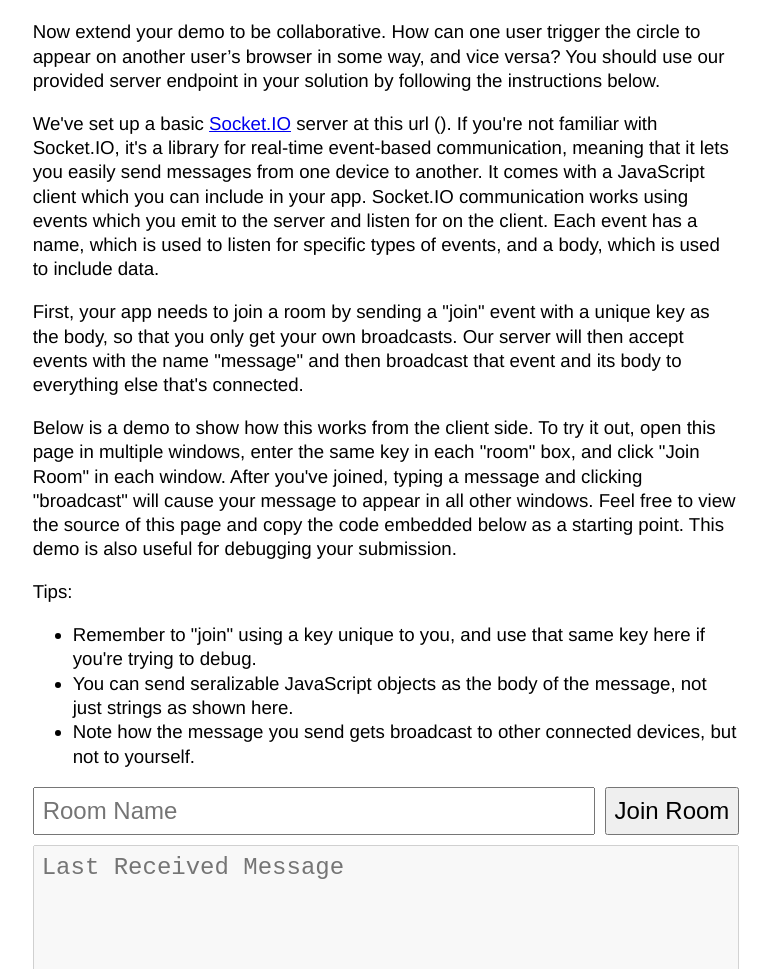
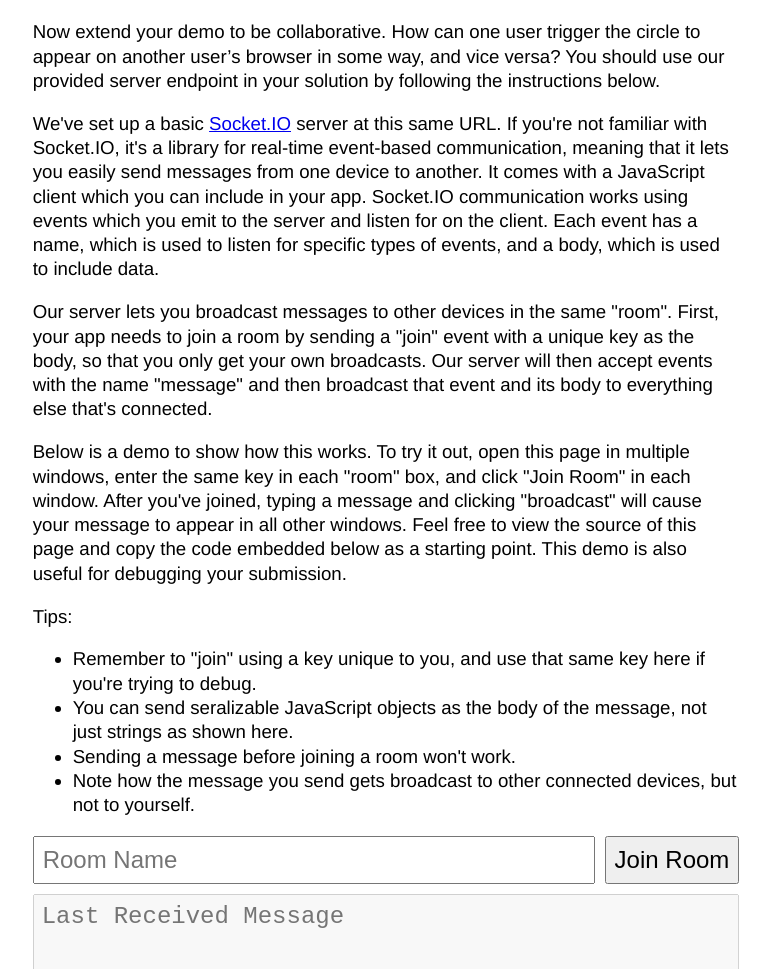
Before and after one commit to dormroomfund/drf-eng-challenge, a website: page index.html in a window 1280 px wide. Shown: the part 458-1427 px from the top of the page, without its empty margins (254-1022 px from the left). Drawn offline with Linux system fonts and the light colour scheme; a script that the page names is missing.

Commit message:
Edit copy

```diff
--- a/index.html
+++ b/index.html
@@ -49,11 +49,11 @@
 
     <p>Now extend your demo to be collaborative. How can one user trigger the circle to appear on another user’s browser in some way, and vice versa? You should use our provided server endpoint in your solution by following the instructions below.</p>
 
-    <p>We've set up a basic <a href="https://socket.io/" target="_blank">Socket.IO</a> server at this url (). If you're not familiar with Socket.IO, it's a library for real-time event-based communication, meaning that it lets you easily send messages from one device to another. It comes with a JavaScript client which you can include in your app. Socket.IO communication works using events which you emit to the server and listen for on the client. Each event has a name, which is used to listen for specific types of events, and a body, which is used to include data.</p>
+    <p>We've set up a basic <a href="https://socket.io/" target="_blank">Socket.IO</a> server at this same URL. If you're not familiar with Socket.IO, it's a library for real-time event-based communication, meaning that it lets you easily send messages from one device to another. It comes with a JavaScript client which you can include in your app. Socket.IO communication works using events which you emit to the server and listen for on the client. Each event has a name, which is used to listen for specific types of events, and a body, which is used to include data.</p>
 
-    <p>First, your app needs to join a room by sending a "join" event with a unique key as the body, so that you only get your own broadcasts. Our server will then accept events with the name "message" and then broadcast that event and its body to everything else that's connected.</p>
+    <p>Our server lets you broadcast messages to other devices in the same "room". First, your app needs to join a room by sending a "join" event with a unique key as the body, so that you only get your own broadcasts. Our server will then accept events with the name "message" and then broadcast that event and its body to everything else that's connected.</p>
 
-    <p>Below is a demo to show how this works from the client side. To try it out, open this page in multiple windows, enter the same key in each "room" box, and click "Join Room" in each window. After you've joined, typing a message and clicking "broadcast" will cause your message to appear in all other windows. Feel free to view the source of this page and copy the code embedded below as a starting point. This demo is also useful for debugging your submission.</p>
+    <p>Below is a demo to show how this works. To try it out, open this page in multiple windows, enter the same key in each "room" box, and click "Join Room" in each window. After you've joined, typing a message and clicking "broadcast" will cause your message to appear in all other windows. Feel free to view the source of this page and copy the code embedded below as a starting point. This demo is also useful for debugging your submission.</p>
 
     <p>Tips:</p>
 
@@ -61,6 +61,7 @@
       <ul>
         <li>Remember to "join" using a key unique to you, and use that same key here if you're trying to debug.</li>
         <li>You can send seralizable JavaScript objects as the body of the message, not just strings as shown here.</li>
+        <li>Sending a message before joining a room won't work.</li>
         <li>Note how the message you send gets broadcast to other connected devices, but not to yourself.</li>
       </ul>
     </p>
```
